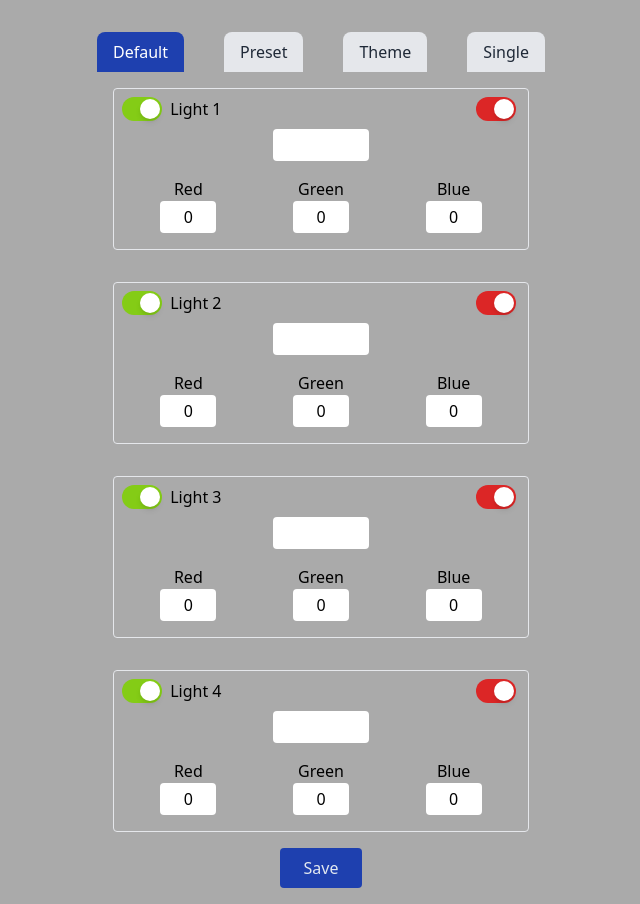
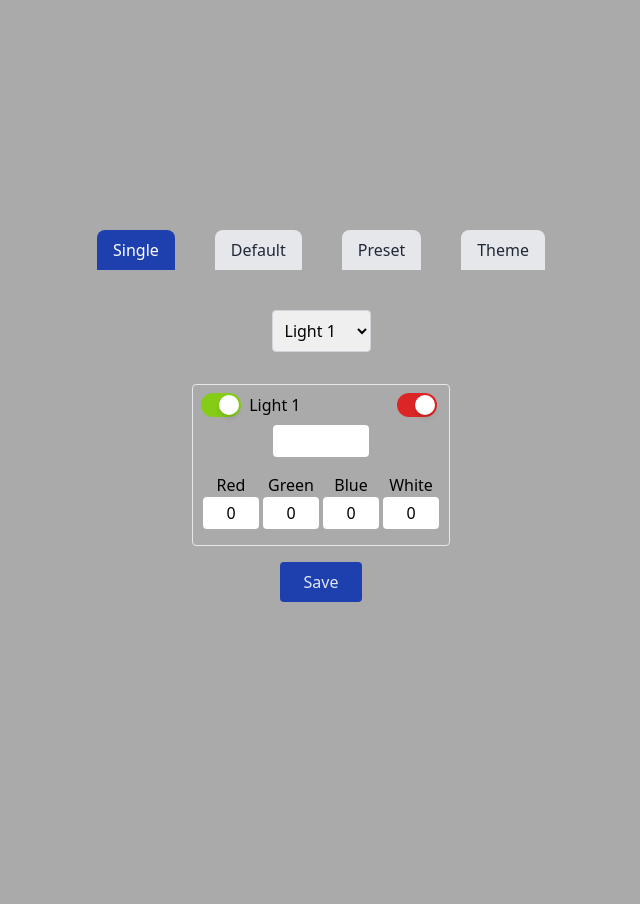
Before and after one commit to wanasyraf96/rgbw-light-changer, a React (Vite) app: page / in a window 1280 px wide. Shown: the whole page, without its empty margins (319-959 px from the left). After the commit the page ends 816 px from the top, so only its background shows below. Built offline with nearby package versions, Linux system fonts and the light colour scheme.

Commit message:
update .env.sample

```diff
--- a/src/App.tsx
+++ b/src/App.tsx
@@ -46,7 +46,7 @@ const sendRequest = async (payload: string, showToast: boolean) => {
 function App() {
   const [selectedColor, setSelectedColor] = useState<string | null>(null)
   const colors = dataColor
-  const [activeTab, setActiveTab] = useState<string>("default")
+  const [activeTab, setActiveTab] = useState<string>("single")
   const [color,] = useState<Color>(defaultColor);
   const [brightness, setBrightness] = useState<number>(100)
   const [isFocused, setIsFocused] = useState<boolean>(false);
@@ -82,7 +82,7 @@ function App() {
     return () => clearInterval(id);
   }, [brightness, isDimming]);
 
-  const [loading, _] = useState(false)
+  const [loading] = useState(false)
   const handleSelectDimColor = async (colorName: string) => {
     setSelectedColor(colorName);
     setIsFocused(true);
@@ -180,17 +180,17 @@ function App() {
       <div className="flex items-center justify-center min-h-screen md:mt-4">
         <div className="container max-w-md my-4 flex flex-col">
           <div className="flex w-full justify-between mx-auto top">
-            <button className={`px-4 py-2 rounded-t-lg ${activeTab === "default" ? "bg-blue-800 text-white" : "bg-gray-200 text-gray-800"}`} onClick={() => handleChangeTab("default")}>
+            <button className={`px-4 py-2 rounded-t-lg ${activeTab === "single" ? "bg-blue-800 text-white" : "bg-gray-200 text-gray-800"}`} onClick={() => handleChangeTab("single")}>
+              Single
+            </button>
+            <button className={`px-4 py-2 rounded-t-lg ${activeTab === "default" ? "bg-blue-800 text-white" : "bg-gray-200 text-gray-800"} ${import.meta.env.VITE_ENABLE_DEFAULT === 'true' ? 'cursor-pointer' : 'cursor-not-allowed'} `} onClick={() => { import.meta.env.VITE_ENABLE_DEFAULT === 'true' ? handleChangeTab("default") : console.log("Theme is not enable") }}>
               Default
             </button>
-            <button className={`px-4 py-2 rounded-t-lg ${activeTab === "preset" ? "bg-blue-800 text-white" : "bg-gray-200 text-gray-800"}`} onClick={() => handleChangeTab("preset")}>
+            <button className={`px-4 py-2 rounded-t-lg ${activeTab === "preset" ? "bg-blue-800 text-white" : "bg-gray-200 text-gray-800"} ${import.meta.env.VITE_ENABLE_PRESET === 'true' ? 'cursor-pointer' : 'cursor-not-allowed'} `} onClick={() => { import.meta.env.VITE_ENABLE_PRESET === 'true' ? handleChangeTab("preset") : console.log("Preset is not enable") }}>
               Preset
             </button>
-            <button className={`px-4 py-2 rounded-t-lg ${activeTab === "dim" ? "bg-blue-800 text-white" : "bg-gray-200 text-gray-800"} ${import.meta.env.VITE_ENABLE_THEMME === 'true' ? 'cursor-pointer' : 'cursor-not-allowed'} `} onClick={() => { import.meta.env.ENABLE_THEME === 'true' ? handleChangeTab("dim") : console.log("Theme is not enable") }}>
+            <button className={`px-4 py-2 rounded-t-lg ${activeTab === "dim" ? "bg-blue-800 text-white" : "bg-gray-200 text-gray-800"} ${import.meta.env.VITE_ENABLE_THEME === 'true' ? 'cursor-pointer' : 'cursor-not-allowed'} `} onClick={() => { import.meta.env.VITE_ENABLE_THEME === 'true' ? handleChangeTab("dim") : console.log("Theme is not enable") }}>
               Theme
-            </button>
-            <button className={`px-4 py-2 rounded-t-lg ${activeTab === "single" ? "bg-blue-800 text-white" : "bg-gray-200 text-gray-800"}`} onClick={() => handleChangeTab("single")}>
-              Single
             </button>
           </div>
           {activeTab === "default" &&
```
